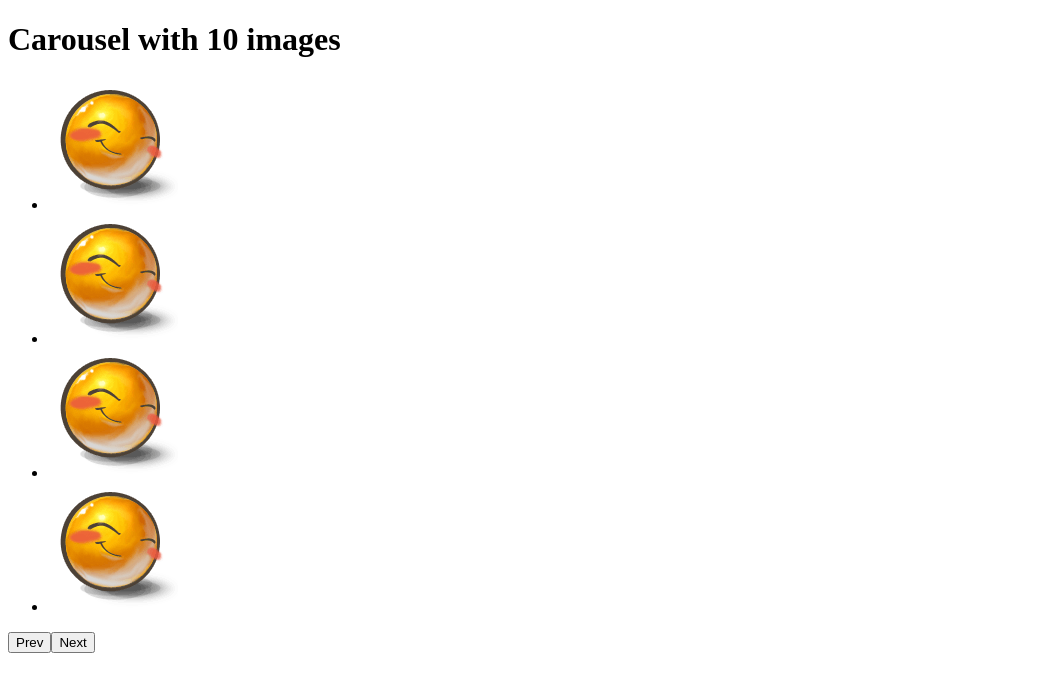
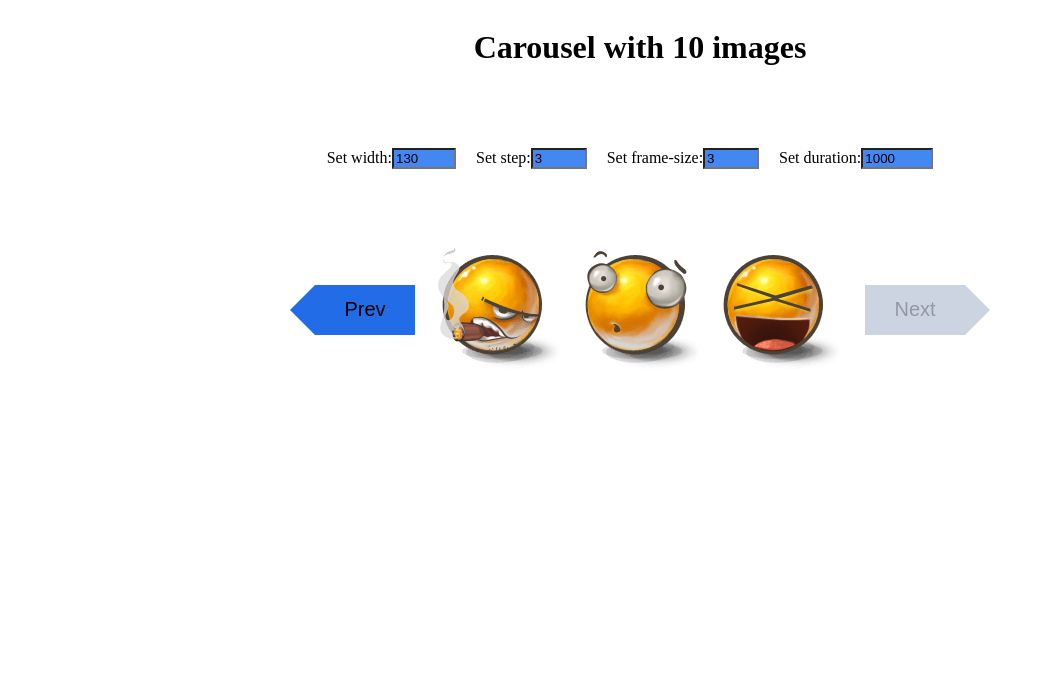
Before and after one commit to mate-academy/react_carousel, a React (Create React App) app: page / in a window 1280 px wide. Shown: the top 692 px of the page, without its empty margins (0-1045 px from the left). Built offline with nearby package versions, Linux system fonts and the light colour scheme; the HTML template or start-up script is replaced by a standard one.

Commit message:
resolved

```diff
--- a/package.json
+++ b/package.json
@@ -17,7 +17,7 @@
     "@mate-academy/cypress-tools": "^1.0.4",
     "@mate-academy/eslint-config-react": "*",
     "@mate-academy/eslint-config-react-typescript": "*",
-    "@mate-academy/scripts": "^1.2.1",
+    "@mate-academy/scripts": "^1.2.8",
     "@mate-academy/students-ts-config": "*",
     "@mate-academy/stylelint-config": "*",
     "@types/node": "^17.0.23",
--- a/src/App.scss
+++ b/src/App.scss
@@ -1 +1,5 @@
-// style go here
+.App {
+  display: flex;
+  align-items: center;
+  flex-direction: column;
+}
--- a/src/App.tsx
+++ b/src/App.tsx
@@ -1,9 +1,15 @@
 import React from 'react';
 import './App.scss';
-import Carousel from './components/Carousel';
+import Carousel from './components/Carousel/Carousel';
+import { Input } from './components/Input/Input';
 
 interface State {
   images: string[];
+  step: number;
+  itemWidth: number;
+  frameSize: number;
+  animationDuration: number;
+  infinite: boolean;
 }
 
 class App extends React.Component<{}, State> {
@@ -20,17 +26,134 @@ class App extends React.Component<{}, State> {
       './img/9.png',
       './img/10.png',
     ],
+    step: 3,
+    frameSize: 3,
+    itemWidth: 130,
+    animationDuration: 1000,
+    infinite: false,
+  };
+
+  componentDidMount() {
+    const buttons: NodeListOf<HTMLButtonElement>
+      = document.querySelectorAll('.Carousel__button');
+
+    if (!buttons) {
+      return;
+    }
+
+    buttons.forEach(button => button.addEventListener('click', () => {
+      this.setState({ infinite: true });
+    }));
+  }
+
+  setStep = () => {
+    const inputStep: HTMLInputElement | null
+      = document.querySelector('#step');
+
+    if (!inputStep) {
+      return;
+    }
+
+    this.setState({ step: +inputStep.value });
+  };
+
+  setWidth = () => {
+    const inputWidth: HTMLInputElement | null
+      = document.querySelector('#width');
+
+    if (!inputWidth) {
+      return;
+    }
+
+    this.setState({ itemWidth: +inputWidth.value });
+  };
+
+  setFrameSize = () => {
+    const inputFrameSize: HTMLInputElement | null
+      = document.querySelector('#frame-size');
+
+    if (!inputFrameSize) {
+      return;
+    }
+
+    this.setState({ frameSize: +inputFrameSize.value });
+  };
+
+  setAnimationDuration = () => {
+    const inputAnimationDuration: HTMLInputElement | null
+      = document.querySelector('#duration');
+
+    if (!inputAnimationDuration) {
+      return;
+    }
+
+    this.setState({ animationDuration: +inputAnimationDuration.value });
   };
 
   render() {
-    const { images } = this.state;
+    const {
+      images,
+      step,
+      frameSize,
+      itemWidth,
+      animationDuration,
+      infinite,
+    } = this.state;
 
     return (
       <div className="App">
         {/* eslint-disable-next-line */}
-        <h1>Carousel with {images.length} images</h1>
+        <h1 data-cy="title">
+          {`Carousel with ${images.length} images`}
+        </h1>
 
-        <Carousel />
+        <div className="Inputs">
+
+          <Input
+            name="width"
+            step={10}
+            min={130}
+            max={500}
+            defaultValue={130}
+            onChange={this.setWidth}
+          />
+
+          <Input
+            name="step"
+            step={1}
+            min={1}
+            max={10}
+            defaultValue={3}
+            onChange={this.setStep}
+          />
+
+          <Input
+            name="frame-size"
+            step={1}
+            min={3}
+            max={10}
+            defaultValue={3}
+            onChange={this.setFrameSize}
+          />
+
+          <Input
+            name="duration"
+            step={100}
+            min={1000}
+            max={5000}
+            defaultValue={1000}
+            onChange={this.setAnimationDuration}
+          />
+
+        </div>
+        <Carousel
+          images={images}
+          step={step}
+          frameSize={frameSize}
+          itemWidth={itemWidth}
+          animationDuration={animationDuration}
+          infinite={infinite}
+        />
       </div>
     );
   }
--- a/src/components/Carousel.scss
+++ /dev/null
@@ -1 +0,0 @@
-// style go here
--- a/src/components/Carousel.tsx
+++ /dev/null
@@ -1,18 +0,0 @@
-import React from 'react';
-import './Carousel.scss';
-
-const Carousel: React.FC = () => (
-  <div className="Carousel">
-    <ul className="Carousel__list">
-      <li><img src="./img/1.png" alt="1" /></li>
-      <li><img src="./img/1.png" alt="2" /></li>
-      <li><img src="./img/1.png" alt="3" /></li>
-      <li><img src="./img/1.png" alt="4" /></li>
-    </ul>
-
-    <button type="button">Prev</button>
-    <button type="button">Next</button>
-  </div>
-);
-
-export default Carousel;
--- /dev/null
+++ b/src/components/Carousel/Carousel.scss
@@ -0,0 +1,100 @@
+.Carousel {
+  width: 1300px;
+  display: grid;
+  grid-template-columns: 100px auto 100px;
+  justify-content: center;
+  align-items: center;
+  column-gap: 20px;
+  grid-template-areas:
+    "prev list-img next";
+
+
+  &__list {
+    display: flex;
+    list-style: none;
+    overflow: hidden;
+    justify-content:space-between;
+    grid-area: list-img;
+    padding: 0;
+  }
+
+  &__item {
+    margin: 0 5px;
+  }
+
+  &__img {
+    display: flex;
+  }
+
+  &__button {
+    height: 50px;
+    border: none;
+    background-color: #226de7;
+    font-size: 20px;
+    display: block;
+    cursor: pointer;
+    padding: 0 20px;
+    position: relative;
+
+    &::after {
+      display: inline-block;
+      border: 25px solid;
+      border-color: transparent transparent transparent #226de7;
+      height: 0;
+      width: 0;
+      position: absolute;
+      right: -50px;
+      top: 0;
+      content: "";
+      }
+
+    &:disabled {
+      background-color: #ccd4e2;
+
+      &:hover {
+        background-color: #e1e7f1;
+      }
+    }
+
+    &:hover {
+      background-color: #0741a0;
+    }
+
+    &--next {
+      grid-area: next;
+
+        &:hover::after {
+          border-color: transparent transparent transparent #0741a0;
+        }
+
+        &:disabled::after {
+          border-color: transparent transparent transparent #ccd4e2;
+        }
+
+        &:disabled:hover::after {
+          border-color: transparent transparent transparent #e1e7f1;
+        }
+    }
+
+    &--prev {
+      grid-area: prev;
+
+      &::after {
+      border-color: transparent #226de7 transparent transparent ;
+      left: -50px;
+      }
+
+      &:hover::after {
+        border-color: transparent #0741a0 transparent transparent ;
+      }
+
+      &:disabled::after {
+        border-color: transparent #ccd4e2 transparent transparent ;
+      }
+
+      &:disabled:hover::after {
+        border-color: transparent #e1e7f1 transparent transparent ;
+      }
+    }
+  }
+}
--- /dev/null
+++ b/src/components/Carousel/Carousel.tsx
@@ -0,0 +1,175 @@
+import { Component } from 'react';
+import './Carousel.scss';
+
+type Props = {
+  images: string[],
+  step: number,
+  frameSize: number,
+  itemWidth: number,
+  animationDuration: number,
+  infinite: boolean,
+};
+
+type State = {
+  position: number;
+};
+
+class Carousel extends Component<Props, State> {
+  state = {
+    position: 0,
+  };
+
+  intervalId = 0;
+
+  retreat = 10;
+
+  componentDidMount() {
+    this.intervalId = window.setInterval(() => {
+      this.showNext();
+    }, this.props.animationDuration);
+  }
+
+  componentDidUpdate(Prev: Props) {
+    if (Prev.animationDuration === this.props.animationDuration) {
+      return;
+    }
+
+    clearInterval(this.intervalId);
+
+    this.intervalId = window.setInterval(() => {
+      this.showNext();
+    }, this.props.animationDuration);
+  }
+
+  componentWillUnmount() {
+    clearInterval(this.intervalId);
+  }
+
+  showNext = () => {
+    if (this.props.infinite) {
+      clearInterval(this.intervalId);
+    }
+
+    const carousel: HTMLUListElement | null
+      = document.querySelector('.Carousel__list');
+
+    if (!carousel) {
+      return;
+    }
+
+    const scrollValue = (this.props.itemWidth + this.retreat) * this.props.step;
+    const left = Math.ceil(carousel.scrollLeft);
+
+    carousel.scrollTo({
+      left: left + scrollValue,
+      behavior: 'smooth',
+    });
+
+    this.setState((state) => {
+      const maxPosition = -(
+        (this.props.images.length - this.props.frameSize) * this.props.itemWidth
+      );
+
+      if (state.position !== maxPosition) {
+        return {
+          position: Math.max(
+            maxPosition,
+            state.position - this.props.step * this.props.itemWidth,
+          ),
+        };
+      }
+
+      return { position: state.position };
+    });
+  };
+
+  showPrev = () => {
+    if (this.props.infinite) {
+      clearInterval(this.intervalId);
+    }
+
+    const carousel: HTMLUListElement | null
+      = document.querySelector('.Carousel__list');
+
+    if (!carousel) {
+      return;
+    }
+
+    const scrollValue = (this.props.itemWidth + this.retreat) * this.props.step;
+
+    carousel.scrollTo({
+      left: Math.ceil(carousel.scrollLeft) - scrollValue,
+      behavior: 'smooth',
+    });
+
+    this.setState(state => {
+      if (state.position !== 0) {
+        return {
+          position: Math.min(
+            state.position + this.props.step * this.props.itemWidth,
+            0,
+          ),
+        };
+      }
+
+      return { position: state.position };
+    });
+  };
+
+  render() {
+    const {
+      images,
+      frameSize,
+      itemWidth,
+    } = this.props;
+
+    const { position } = this.state;
+
+    const containerCarouselWidh = frameSize * (itemWidth + this.retreat)
+      - this.retreat;
+
+    return (
+      <div className="Carousel">
+        <ul
+          className="Carousel__list"
+          style={{ width: `${containerCarouselWidh}px` }}
+        >
+          {images.map((image) => (
+            <li className="Carousel__item" key={image}>
+              <img
+                className="Carousel__img"
+                src={image}
+                alt={image}
+                width={itemWidth}
+              />
+            </li>
+          ))}
+
+        </ul>
+
+        <button
+          type="button"
+          name="prev"
+          className="Carousel__button Carousel__button--prev"
+          onClick={this.showPrev}
+          disabled={position === 0}
+        >
+          Prev
+        </button>
+
+        <button
+          type="button"
+          data-cy="next"
+          name="next"
+          className="Carousel__button Carousel__button--next"
+          onClick={this.showNext}
+          disabled={position === -(images.length - frameSize) * itemWidth}
+        >
+          Next
+        </button>
+      </div>
+    );
+  }
+}
+
+export default Carousel;
--- /dev/null
+++ b/src/components/Input/Input.scss
@@ -0,0 +1,17 @@
+.Inputs {
+    display: flex;
+    flex-direction: row;
+    align-items: center;
+    justify-content: center;
+    width: 100%;
+    padding: 20px;
+    margin: 40px;
+
+    &__item {
+      margin-right: 20px;
+      background-color: #4387f3;
+      &:focus {
+        background-color: #729ee4;
+      }
+    }
+}
--- /dev/null
+++ b/src/components/Input/Input.tsx
@@ -0,0 +1,39 @@
+import React from 'react';
+import './Input.scss';
+
+type Props = {
+  name: string,
+  min: number,
+  max: number,
+  step: number,
+  defaultValue: number,
+  onChange: (value: number) => void,
+};
+
+export const Input: React.FC<Props> = ({
+  name,
+  step,
+  min,
+  max,
+  defaultValue,
+  onChange,
+}) => {
+  return (
+    <>
+      <label htmlFor={name}>{`Set ${name}: `}</label>
+      <input
+        type="number"
+        name={name}
+        id={name}
+        step={step}
+        min={min}
+        max={max}
+        className="Inputs__item"
+        defaultValue={defaultValue}
+        onChange={(e) => {
+          onChange(+e.target.value);
+        }}
+      />
+    </>
+  );
+};
```
Also changed, not shown: 2 other files (tests, documents, lock files or other folders).
